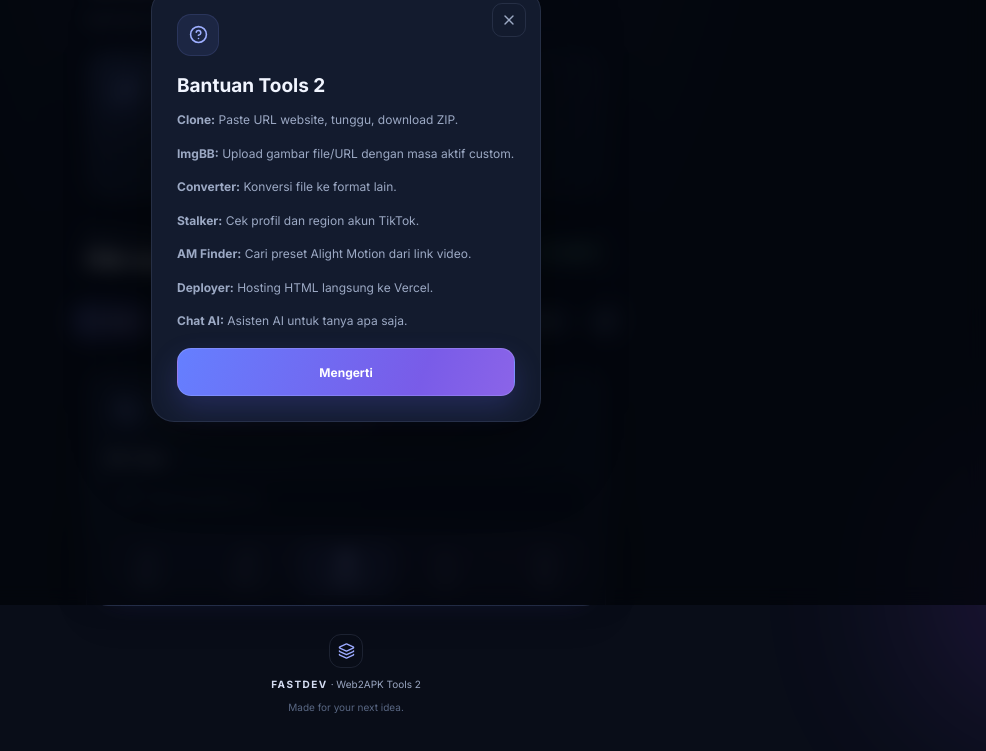
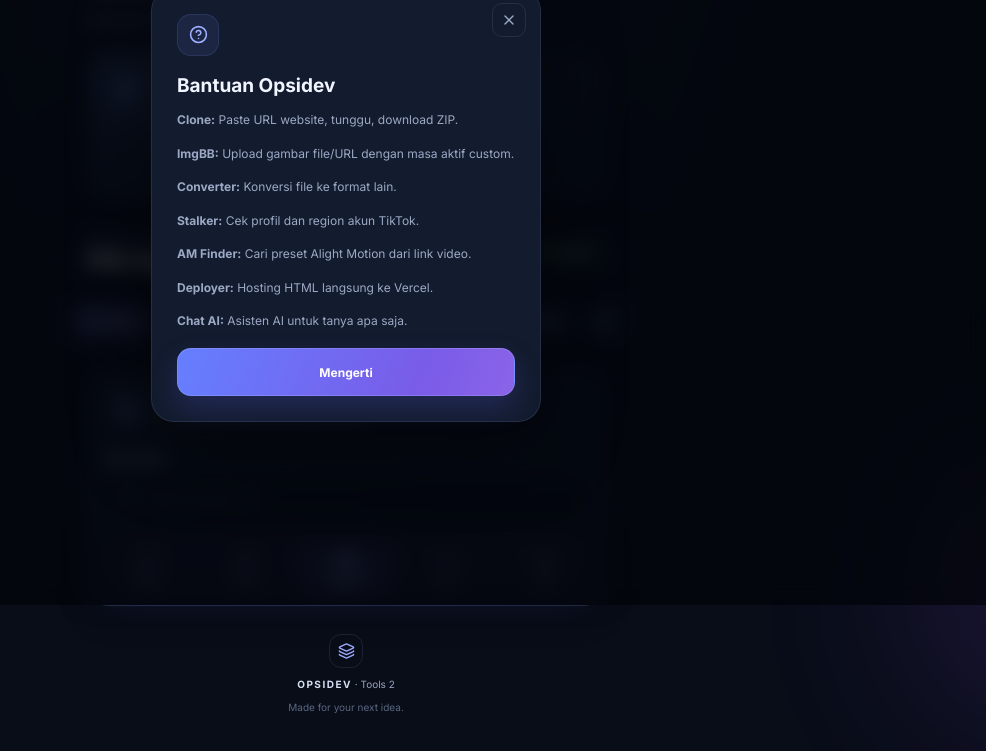
Before and after one commit to fasttdev/web2apkfasss, a website: page tools2.html in a window 1280 px wide. Both pictures are taken after a click on the button "Bantuan". Shown: the part 195-946 px from the top of the page, without its empty margins (294-1280 px from the left). Drawn offline with nearby package versions, Linux system fonts and the light colour scheme.

Commit message:
Update tools2.html via Fortech Panel

```diff
--- a/tools2.html
+++ b/tools2.html
@@ -4,7 +4,7 @@
   <meta charset="UTF-8">
   <meta name="viewport" content="width=device-width, initial-scale=1, viewport-fit=cover">
   <meta name="theme-color" content="#090d18">
-  <title>Tools 2 — FastDev Web2APK</title>
+  <title>Tools 2 — Opsidev</title>
 
   <link rel="preconnect" href="https://fonts.googleapis.com">
   <link rel="preconnect" href="https://fonts.gstatic.com" crossorigin>
@@ -77,7 +77,6 @@
     .hm-section-label { color: #c5cee4; font-size: 10px; font-weight: 700; margin-bottom: 8px; display: flex; align-items: center; gap: 6px; }
     .hm-section-label svg { width: 12px; height: 12px; color: var(--blue); }
 
-    /* STALKER */
     .ts-profile-card { margin-top: 16px; border: 1px solid var(--line); border-radius: 16px; overflow: hidden; background: rgba(7, 11, 21, .35); }
     .ts-header { position: relative; height: 100px; background: linear-gradient(to bottom, rgba(117,144,255,.2), transparent); }
     .ts-avatar-wrap { position: absolute; bottom: -30px; left: 20px; padding: 3px; background: #0b1120; border-radius: 50%; }
@@ -110,7 +109,6 @@
     .ts-meta-item small { color: var(--muted); font-size: 8.5px; text-transform: uppercase; }
     .ts-meta-item b { font-size: 10.5px; color: #dbe3f6; }
 
-    /* AM FINDER */
     .am-video-card { margin-top: 16px; border: 1px solid var(--line); border-radius: 16px; overflow: hidden; background: rgba(7, 11, 21, .35); }
     .am-cover { width: 100%; height: 160px; object-fit: cover; background: #131b2e; }
     .am-video-body { padding: 14px; display: grid; gap: 10px; }
@@ -136,14 +134,12 @@
     .am-preset-btn { display: grid; place-items: center; width: 34px; height: 34px; border-radius: 8px; background: rgba(117,144,255,.1); color: #9eafff; text-decoration: none; border: 1px solid rgba(117,144,255,.2); flex: 0 0 auto; }
     .am-preset-btn svg { width: 14px; height: 14px; }
 
-    /* IMGBB */
     .ib-segmented { display: grid; grid-template-columns: 1fr 1fr; gap: 5px; margin-bottom: 16px; padding: 4px; border: 1px solid rgba(155, 170, 210, .1); border-radius: 13px; background: rgba(5, 9, 18, .45); }
     .ib-seg-btn { display: flex; align-items: center; justify-content: center; gap: 6px; min-height: 39px; padding: 8px 5px; border: 1px solid transparent; border-radius: 10px; background: transparent; color: #8491ae; font-size: 11px; font-weight: 700; cursor: pointer; }
     .ib-seg-btn svg { width: 14px; height: 14px; }
     .ib-seg-btn.active { border-color: rgba(143, 159, 255, .16); background: linear-gradient(135deg, rgba(104, 126, 255, .22), rgba(134, 100, 245, .13)); color: #dce3ff; }
     .ib-select { width: 100%; height: 48px; padding: 0 13px; border: 1px solid rgba(155,170,210,.13); border-radius: 13px; background: rgba(6, 10, 20, .4); color: var(--text); font-size: 12px; outline: none; appearance: none; cursor: pointer; }
 
-    /* CONVERTER */
     .cv-result { margin-top: 16px; padding: 20px; text-align: center; border-radius: 18px; border: 1px solid rgba(105, 228, 177, .2); background: rgba(105, 228, 177, .04); }
     .cv-result-icon { margin: 0 auto 14px; border-color: rgba(105, 228, 177, .2); background: rgba(105, 228, 177, .08); color: #78e5b8; width: 55px; height: 55px; display: grid; place-items: center; border-radius: 18px; }
     .cv-result-icon svg { width: 27px; height: 27px; }
@@ -154,14 +150,12 @@
     .cv-meta small { color: var(--muted); font-size: 8.5px; text-transform: uppercase; }
     .cv-meta b { color: #dbe3f6; font-size: 11px; overflow: hidden; text-overflow: ellipsis; white-space: nowrap; }
 
-    /* DEPLOYER */
     .dep-tabs { display: flex; gap: 5px; margin-bottom: 16px; padding: 4px; border: 1px solid rgba(155, 170, 210, .1); border-radius: 13px; background: rgba(5, 9, 18, .45); }
     .dep-tab { flex: 1; display: flex; align-items: center; justify-content: center; gap: 6px; min-height: 39px; padding: 8px 5px; border: 1px solid transparent; border-radius: 10px; background: transparent; color: #8491ae; font-size: 11px; font-weight: 700; cursor: pointer; }
     .dep-tab svg { width: 14px; height: 14px; }
     .dep-tab.active { border-color: rgba(143, 159, 255, .16); background: linear-gradient(135deg, rgba(104, 126, 255, .22), rgba(134, 100, 245, .13)); color: #dce3ff; }
     .dep-textarea { width: 100%; min-height: 200px; padding: 12px; border: 1px solid rgba(155,170,210,.13); border-radius: 13px; background: rgba(6, 10, 20, .4); color: var(--text); font-family: 'Courier New', ui-monospace, monospace; font-size: 12px; line-height: 1.6; resize: vertical; outline: none; }
 
-    /* CHAT */
     .chat-clear-btn { margin-left: auto; display: grid; place-items: center; width: 34px; height: 34px; border: 1px solid var(--line); border-radius: 10px; background: rgba(255,255,255,.03); color: var(--muted); cursor: pointer; flex: 0 0 auto; }
     .chat-clear-btn svg { width: 15px; height: 15px; }
     .chat-container { display: flex; flex-direction: column; gap: 12px; }
@@ -209,7 +203,7 @@
     <header class="topbar">
       <a class="brand" href="index.html">
         <span class="brand-icon"><i data-lucide="layers"></i></span>
-        <span class="brand-copy"><strong>Web2APK</strong><small>BY FASTDEV</small></span>
+        <span class="brand-copy"><strong>Opsidev</strong><small>WEBSITE UNTUK SEMUA</small></span>
       </a>
       <button class="icon-button" id="helpBtn" type="button" aria-label="Bantuan"><i data-lucide="circle-help"></i></button>
     </header>
@@ -249,7 +243,6 @@
       </div>
     </div>
 
-    <!-- CLONE -->
     <section class="panel tool-panel" id="panel-clone" role="tabpanel">
       <div class="panel-heading">
         <span class="section-icon"><i data-lucide="copy"></i></span>
@@ -276,7 +269,6 @@
       </div>
     </section>
 
-    <!-- IMGBB -->
     <section class="panel tool-panel hidden" id="panel-imgbb" role="tabpanel">
       <div class="panel-heading">
         <span class="section-icon"><i data-lucide="upload-cloud"></i></span>
@@ -334,7 +326,6 @@
       </div>
     </section>
 
-    <!-- CONVERTER -->
     <section class="panel tool-panel hidden" id="panel-converter" role="tabpanel">
       <div class="panel-heading">
         <span class="section-icon"><i data-lucide="file-audio"></i></span>
@@ -387,7 +378,6 @@
       </div>
     </section>
 
-    <!-- TIKTOK STALKER -->
     <section class="panel tool-panel hidden" id="panel-tiktokstalker" role="tabpanel">
       <div class="panel-heading">
         <span class="section-icon"><i data-lucide="crosshair"></i></span>
@@ -405,7 +395,6 @@
       <div class="hidden" id="tsResult"></div>
     </section>
 
-    <!-- AM FINDER -->
     <section class="panel tool-panel hidden" id="panel-amfinder" role="tabpanel">
       <div class="panel-heading">
         <span class="section-icon"><i data-lucide="film"></i></span>
@@ -423,7 +412,6 @@
       <div class="hidden" id="amResult"></div>
     </section>
 
-    <!-- DEPLOYER -->
     <section class="panel tool-panel hidden" id="panel-deployer" role="tabpanel">
       <div class="panel-heading">
         <span class="section-icon"><i data-lucide="rocket"></i></span>
@@ -472,7 +460,6 @@
       </div>
     </section>
 
-    <!-- CHAT AI -->
     <section class="panel tool-panel hidden" id="panel-chat" role="tabpanel">
       <div class="panel-heading">
         <span class="section-icon"><i data-lucide="message-square"></i></span>
@@ -503,7 +490,7 @@
 
     <footer class="footer">
       <span class="footer-mark"><i data-lucide="layers"></i></span>
-      <p><b>FASTDEV</b> · Web2APK Tools 2</p>
+      <p><b>OPSIDEV</b> · Tools 2</p>
       <small>Made for your next idea.</small>
     </footer>
   </main>
@@ -520,7 +507,7 @@
     <section class="modal" role="dialog" aria-modal="true">
       <button class="modal-close" id="closeHelp" type="button"><i data-lucide="x"></i></button>
       <span class="section-icon"><i data-lucide="circle-help"></i></span>
-      <h3>Bantuan Tools 2</h3>
+      <h3>Bantuan Opsidev</h3>
       <p><b>Clone:</b> Paste URL website, tunggu, download ZIP.</p>
       <p><b>ImgBB:</b> Upload gambar file/URL dengan masa aktif custom.</p>
       <p><b>Converter:</b> Konversi file ke format lain.</p>
```
